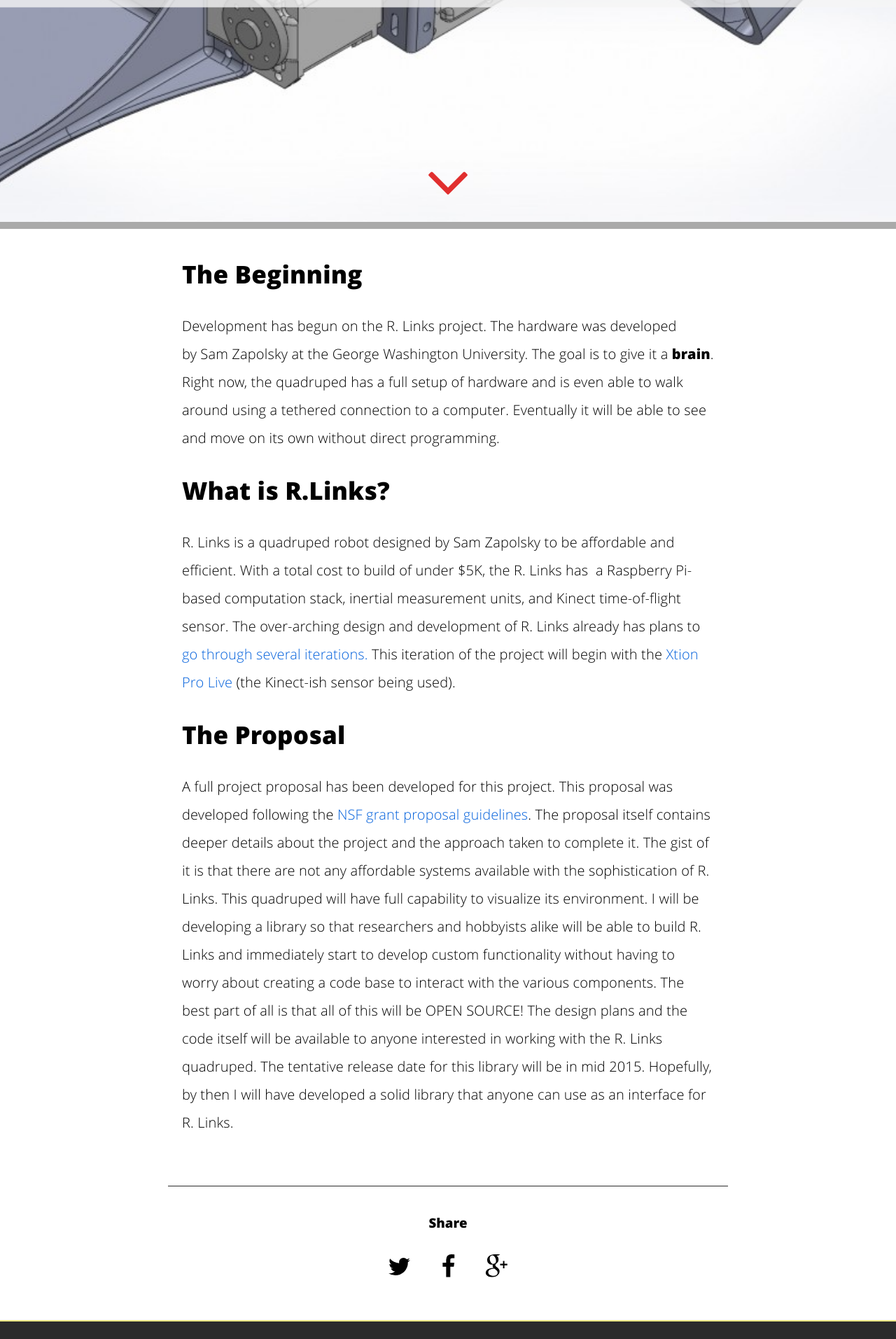
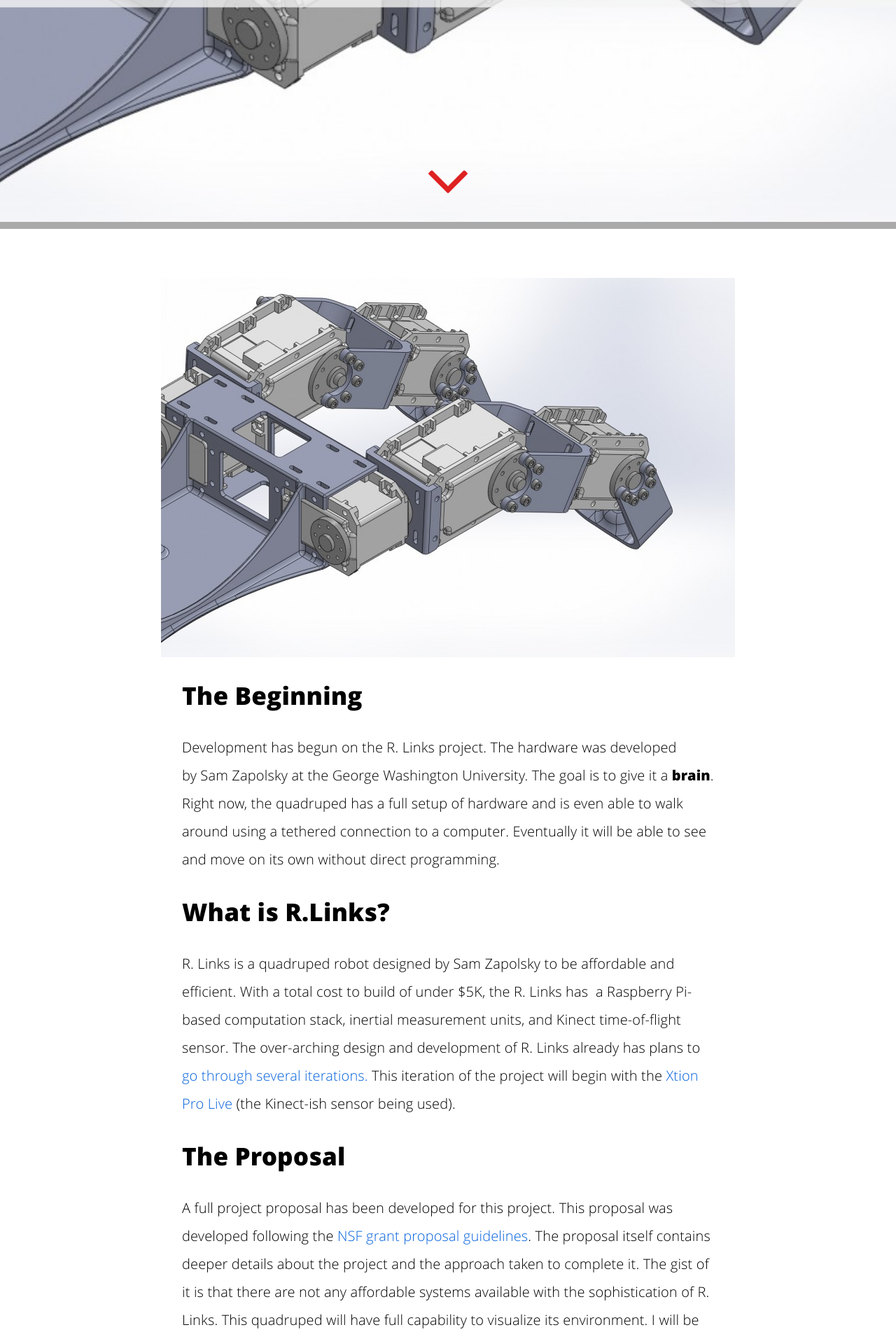
Before and after one commit to scaperoth/scaperoth.github.io, a Jekyll site: the page built from _posts/2014-09-15-getting-started-with-the-quadruped.md, in a window 1280 px wide. Shown: the part 573-2486 px from the top of the page at 70% size. Built offline with Jekyll 4.4.1, drawn with Linux system fonts in a browser that asks for light colours; comment, search, counter and statistics services are not loaded.

Commit message:
fixed post image issue

```diff
--- a/_layouts/post.html
+++ b/_layouts/post.html
@@ -7,7 +7,7 @@
         <section class="post primary" itemscope itemtype="http://schema.org/BlogPosting">
 
             <article role="article" id="scroll" class="post-content" itemprop="articleBody">
-                {% if post.image %}
+                {% if page.image %}
                     <img src="{{ page.image }}" alt="{{ page.image-description }}">
                 {% endif %}
                 {{ content }}
```
